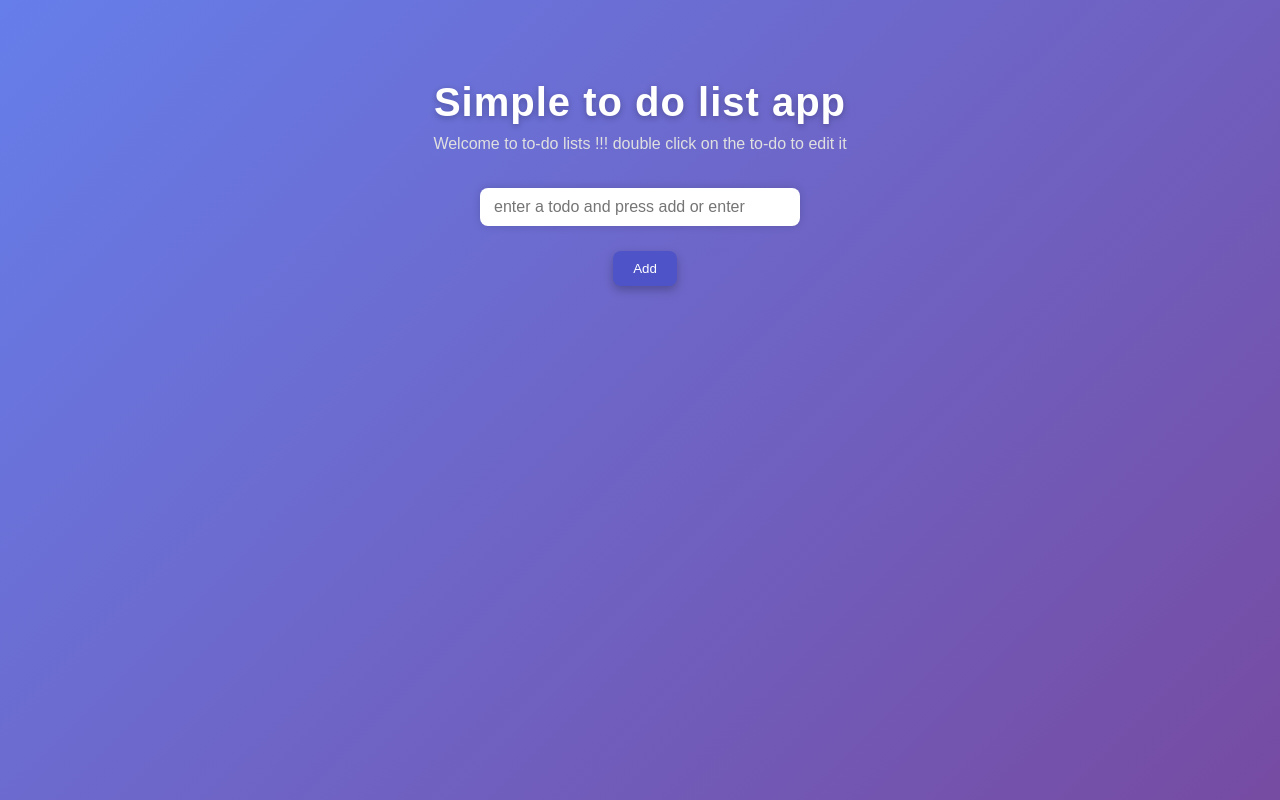
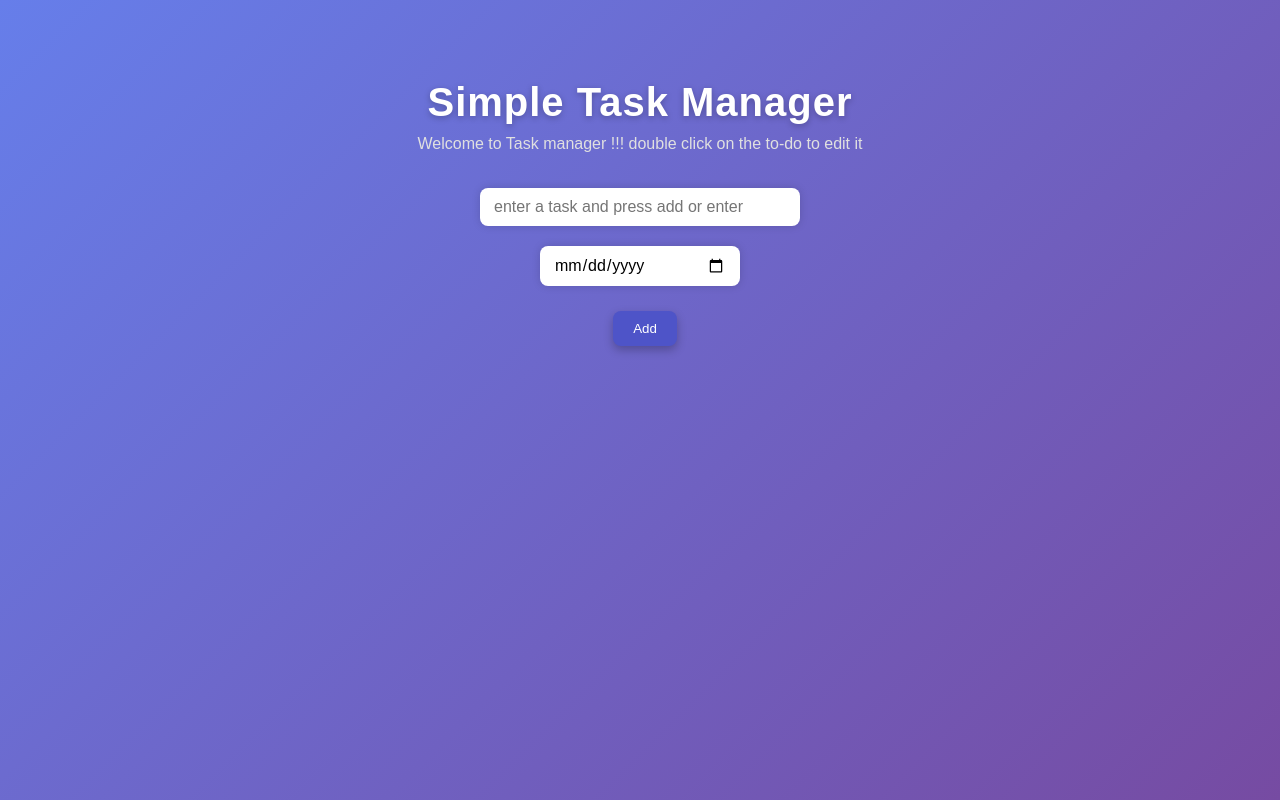
Before and after one commit to hiteshh3304/To-Do-List, a plain HTML site: page index.html in a window 1280 px wide. Drawn offline with Linux system fonts and the light colour scheme.

Commit message:
Revise HTML structure for task manager
Updated the title and header text, and added a date input field for tasks.

```diff
--- a/index.html
+++ b/index.html
@@ -8,9 +8,10 @@
     <link rel="stylesheet" href="style.css">
 </head>
 <body>
-   <h1>Simple to do list app</h1>
-   <p>Welcome to to-do lists !!! double click on the to-do to edit it</p>
-    <input type="text" id="todo-input" placeholder="enter a todo and press add or enter">
+   <h1>Simple Task Manager</h1>
+   <p>Welcome to Task manager !!! double click on the to-do to edit it</p>
+    <input type="text" id="todo-input" placeholder="enter a task and press add or enter">
+    <input type="date" id="todo-date">
     <button id="add-btn">Add</button>
     <ul id="my-todo-list"></ul>
     <script src="script.js"></script>
```
